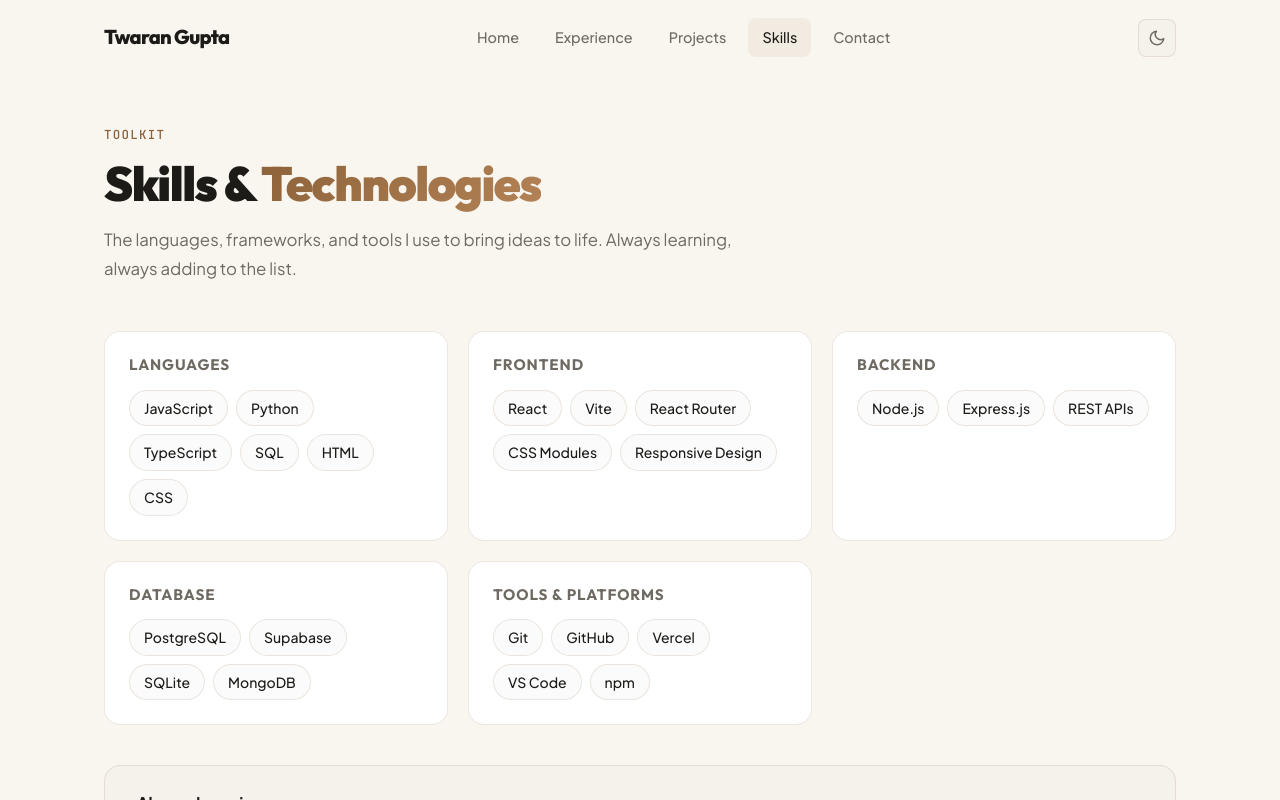
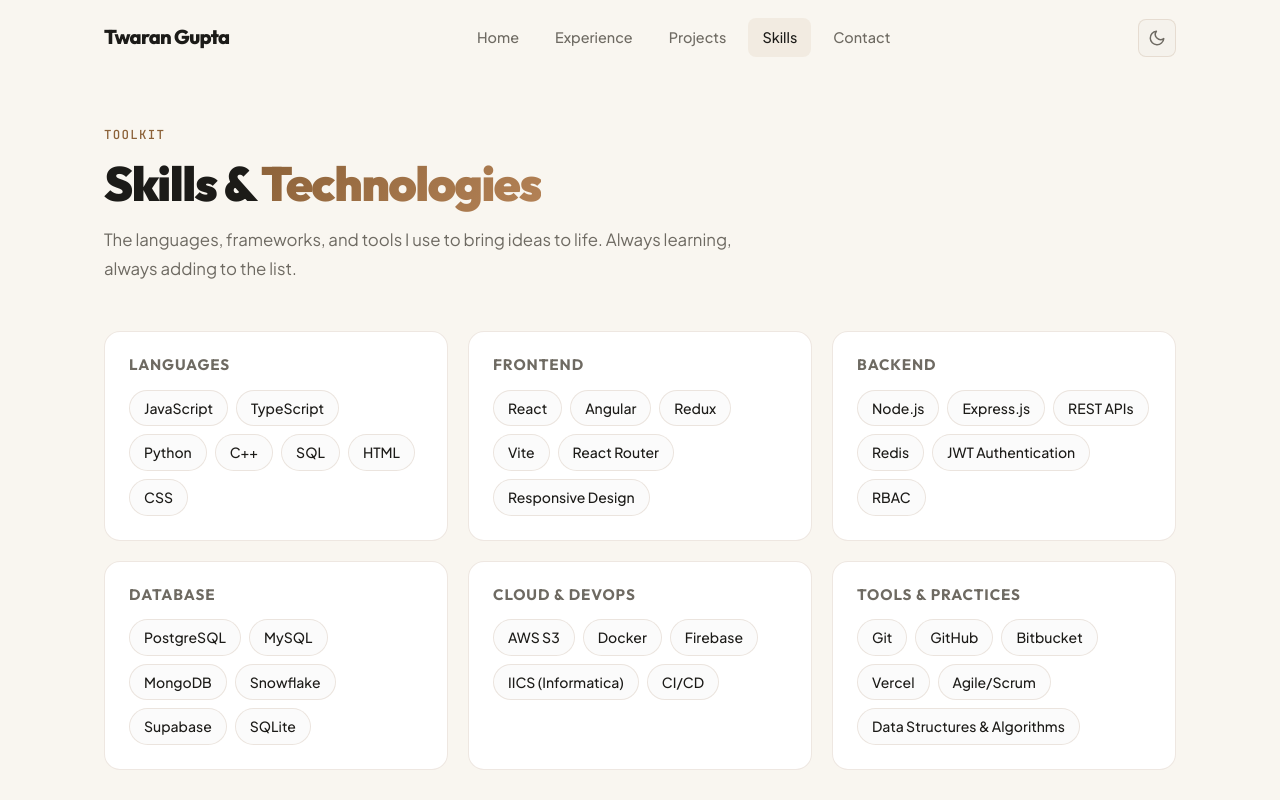
Before and after one commit to twarangupta/Portfolio, a React (Vite) app: page /skills in a window 1280 px wide. Shown: the top 800 px of the page. Built offline with nearby package versions, Linux system fonts and the light colour scheme.

Commit message:
Refresh skill showcase

```diff
--- a/src/data/skills.js
+++ b/src/data/skills.js
@@ -1,27 +1,26 @@
 export const skills = [
   {
     category: "Languages",
-    icon: "💻",
-    items: ["JavaScript", "Python", "TypeScript", "SQL", "HTML", "CSS"],
+    items: ["JavaScript", "TypeScript", "Python", "C++", "SQL", "HTML", "CSS"],
   },
   {
     category: "Frontend",
-    icon: "🎨",
-    items: ["React", "Vite", "React Router", "CSS Modules", "Responsive Design"],
+    items: ["React", "Angular", "Redux", "Vite", "React Router", "Responsive Design"],
   },
   {
     category: "Backend",
-    icon: "⚙️",
-    items: ["Node.js", "Express.js", "REST APIs"],
+    items: ["Node.js", "Express.js", "REST APIs", "Redis", "JWT Authentication", "RBAC"],
   },
   {
     category: "Database",
-    icon: "🗄️",
-    items: ["PostgreSQL", "Supabase", "SQLite", "MongoDB"],
+    items: ["PostgreSQL", "MySQL", "MongoDB", "Snowflake", "Supabase", "SQLite"],
   },
   {
-    category: "Tools & Platforms",
-    icon: "🛠️",
-    items: ["Git", "GitHub", "Vercel", "VS Code", "npm"],
+    category: "Cloud & DevOps",
+    items: ["AWS S3", "Docker", "Firebase", "IICS (Informatica)", "CI/CD"],
+  },
+  {
+    category: "Tools & Practices",
+    items: ["Git", "GitHub", "Bitbucket", "Vercel", "Agile/Scrum", "Data Structures & Algorithms"],
   },
 ];
```
